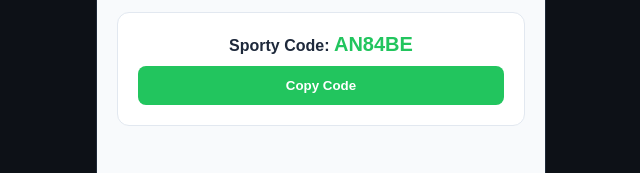
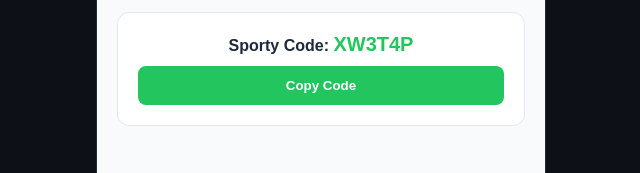
Before and after one commit to callmekome/Josh-, a plain HTML site: page Index.html in a window 1280 px wide. Shown: the part 787-960 px from the top of the page, 319-959 px from the left. Drawn offline with Linux system fonts and the light colour scheme.

Commit message:
Update Index.html

```diff
--- a/Index.html
+++ b/Index.html
@@ -146,7 +146,7 @@
 
     <script>
         const appData = {
-            today: { code: "AN84BE", games: [
+            today: { code: "XW3T4P", games: [
     { teams: "Sassuolo vs Como 1907", pred: "Away", res: "-" },
     { teams: "Fenerbahce Istanbul vs Caykur Rizespor", pred: "Home", res: "-" },
     { teams: "FC St. Pauli vs Cologne", pred: "Cologne Over 0.5", res: "-" },
```
